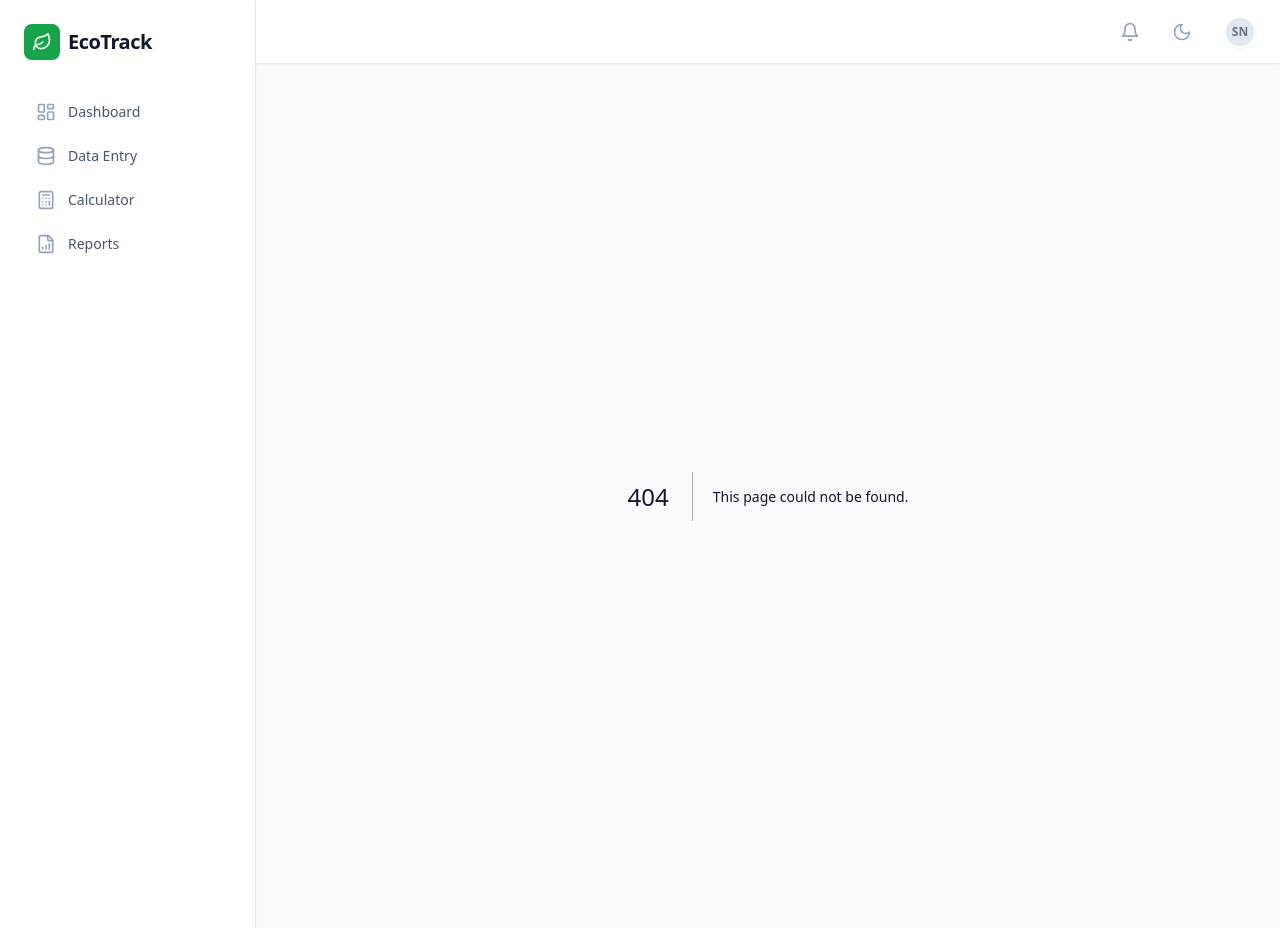
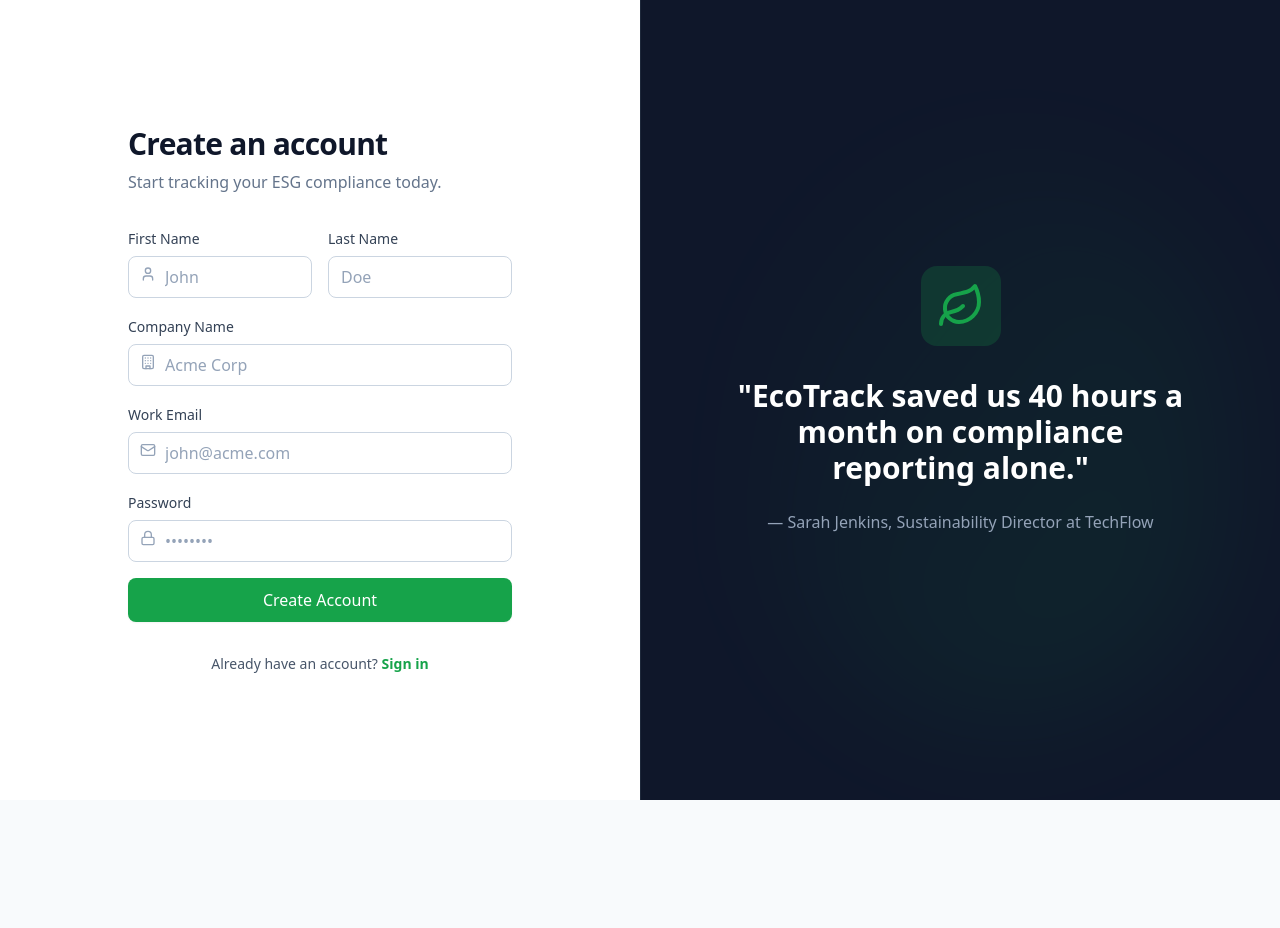
Before and after one commit to Naruto7H/EGSTRACKER, a Next.js app: page /register in a window 1280 px wide. Before the commit this address had no page. After the commit the page ends 800 px from the top, so only its background shows below. Built offline with nearby package versions, Linux system fonts and the light colour scheme.

Commit message:
Create page.tsx

```diff
--- /dev/null
+++ b/src/app/(auth)/register/page.tsx
@@ -0,0 +1,118 @@
+import Link from "next/link";
+import { Leaf, Mail, Lock, User, Building } from "lucide-react";
+
+export default function RegisterPage() {
+  return (
+    <div className="absolute inset-0 z-50 flex min-h-screen bg-white dark:bg-slate-950 transition-colors">
+
+      {/* Right Panel - Form (Swapped sides for variety) */}
+      <div className="flex-1 flex flex-col justify-center px-8 sm:px-16 md:px-24 lg:px-32 relative">
+        {/* Mobile Header */}
+        <div className="lg:hidden absolute top-8 left-8 flex items-center gap-2">
+          <div className="bg-primary p-1.5 rounded-md">
+            <Leaf className="h-5 w-5 text-white" />
+          </div>
+          <span className="text-xl font-bold text-slate-900 dark:text-slate-50">EcoTrack</span>
+        </div>
+
+        <div className="w-full max-w-sm mx-auto space-y-8 animate-in fade-in slide-in-from-bottom-4 duration-700">
+          <div>
+            <h2 className="text-3xl font-bold tracking-tight text-slate-900 dark:text-slate-50">Create an account</h2>
+            <p className="text-slate-500 dark:text-slate-400 mt-2">Start tracking your ESG compliance today.</p>
+          </div>
+
+          <form className="space-y-4">
+            <div className="grid grid-cols-2 gap-4">
+              <div className="space-y-1.5">
+                <label className="text-sm font-medium text-slate-700 dark:text-slate-300">First Name</label>
+                <div className="relative">
+                  <User className="absolute left-3 top-2.5 h-4 w-4 text-slate-400" />
+                  <input
+                    type="text"
+                    placeholder="John"
+                    className="w-full pl-9 pr-3 py-2 rounded-lg border border-slate-300 dark:border-slate-700 bg-white dark:bg-slate-900 text-slate-900 dark:text-slate-100 placeholder:text-slate-400 focus:border-primary focus:ring-1 focus:ring-primary outline-none transition-colors"
+                  />
+                </div>
+              </div>
+              <div className="space-y-1.5">
+                <label className="text-sm font-medium text-slate-700 dark:text-slate-300">Last Name</label>
+                <input
+                  type="text"
+                  placeholder="Doe"
+                  className="w-full px-3 py-2 rounded-lg border border-slate-300 dark:border-slate-700 bg-white dark:bg-slate-900 text-slate-900 dark:text-slate-100 placeholder:text-slate-400 focus:border-primary focus:ring-1 focus:ring-primary outline-none transition-colors"
+                />
+              </div>
+            </div>
+
+            <div className="space-y-1.5">
+              <label className="text-sm font-medium text-slate-700 dark:text-slate-300">Company Name</label>
+              <div className="relative">
+                <Building className="absolute left-3 top-2.5 h-4 w-4 text-slate-400" />
+                <input
+                  type="text"
+                  placeholder="Acme Corp"
+                  className="w-full pl-9 pr-3 py-2 rounded-lg border border-slate-300 dark:border-slate-700 bg-white dark:bg-slate-900 text-slate-900 dark:text-slate-100 placeholder:text-slate-400 focus:border-primary focus:ring-1 focus:ring-primary outline-none transition-colors"
+                />
+              </div>
+            </div>
+
+            <div className="space-y-1.5">
+              <label className="text-sm font-medium text-slate-700 dark:text-slate-300">Work Email</label>
+              <div className="relative">
+                <Mail className="absolute left-3 top-2.5 h-4 w-4 text-slate-400" />
+                <input
+                  type="email"
+                  placeholder="john@acme.com"
+                  className="w-full pl-9 pr-3 py-2 rounded-lg border border-slate-300 dark:border-slate-700 bg-white dark:bg-slate-900 text-slate-900 dark:text-slate-100 placeholder:text-slate-400 focus:border-primary focus:ring-1 focus:ring-primary outline-none transition-colors"
+                />
+              </div>
+            </div>
+
+            <div className="space-y-1.5">
+              <label className="text-sm font-medium text-slate-700 dark:text-slate-300">Password</label>
+              <div className="relative">
+                <Lock className="absolute left-3 top-2.5 h-4 w-4 text-slate-400" />
+                <input
+                  type="password"
+                  placeholder="••••••••"
+                  className="w-full pl-9 pr-3 py-2 rounded-lg border border-slate-300 dark:border-slate-700 bg-white dark:bg-slate-900 text-slate-900 dark:text-slate-100 placeholder:text-slate-400 focus:border-primary focus:ring-1 focus:ring-primary outline-none transition-colors"
+                />
+              </div>
+            </div>
+
+            <button type="button" className="w-full bg-primary text-white py-2.5 rounded-lg font-medium hover:bg-green-700 transition-all shadow-sm active:scale-[0.98] mt-2">
+              Create Account
+            </button>
+          </form>
+
+          <p className="text-center text-sm text-slate-600 dark:text-slate-400">
+            Already have an account?{" "}
+            <Link href="/login" className="font-semibold text-primary hover:underline">
+              Sign in
+            </Link>
+          </p>
+        </div>
+      </div>
+
+      {/* Left Panel - Branding (Rendered on the right for variety) */}
+      <div className="hidden lg:flex w-1/2 bg-slate-900 border-l border-slate-800 flex-col justify-center items-center p-12 relative overflow-hidden text-center">
+        <div className="absolute top-0 right-0 w-full h-full overflow-hidden opacity-20 pointer-events-none">
+          <div className="absolute top-[20%] right-[10%] w-[70%] h-[70%] rounded-full bg-gradient-to-tl from-primary/60 to-transparent blur-3xl" />
+        </div>
+
+        <div className="relative z-10 max-w-md space-y-6">
+          <div className="mx-auto bg-primary/20 p-4 rounded-2xl w-fit mb-8">
+            <Leaf className="h-12 w-12 text-primary" />
+          </div>
+          <h2 className="text-3xl font-bold text-white">
+            "EcoTrack saved us 40 hours a month on compliance reporting alone."
+          </h2>
+          <p className="text-slate-400 font-medium">
+            — Sarah Jenkins, Sustainability Director at TechFlow
+          </p>
+        </div>
+      </div>
+
+    </div>
+  );
+}
```
